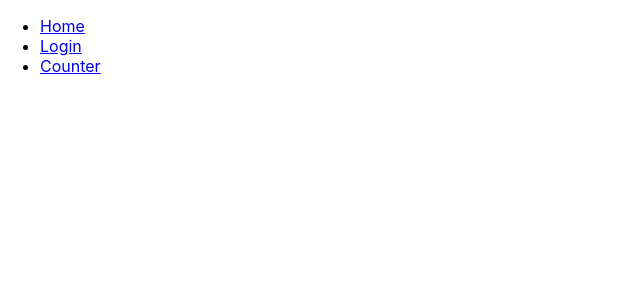
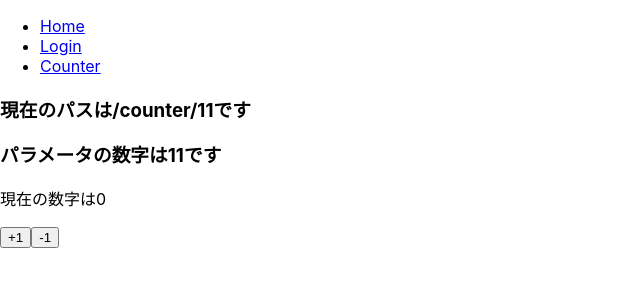
Before and after one commit to masaokaka/react-sample, a React (Create React App) app: page /counter/11 in a window 1280 px wide. Shown: the top 300 px of the page, without its empty margins (0-640 px from the left). Built offline with nearby package versions, Linux system fonts and the light colour scheme.

Commit message:
ルーターの練習で作成

```diff
--- a/src/App.js
+++ b/src/App.js
@@ -2,7 +2,14 @@ import React from 'react';
 import {Home} from './component/Home';
 import {Login} from './component/Login';
 import {Counter} from './component/Counter';
-import {BrowserRouter as Router,Switch,Route,Link } from 'react-router-dom';
+import {Nopath} from './component/Nopath';
+import {
+  BrowserRouter as Router,
+  Switch,
+  Route,
+  Link,
+ } from 'react-router-dom';
+
 
 const App = () => {
   return (
@@ -15,18 +22,21 @@ const App = () => {
                 <Link to='/'>Home</Link>
               </li>
               <li>
-                <Link to='/login'>Login</Link>
+                <Link to='/login/777'>Login</Link>
               </li>
               <li>
-                <Link to='/counter'>Counter</Link>
+                <Link to='/counter/11'>Counter</Link>
               </li>
             </ul>
           </nav>
         </div>
         <Switch>
           <Route path='/' exact component={Home}/>
-          <Route path='/login' exact component={Login}/>
-          <Route path='/counter' exact component={Counter}/>
+          <Route path='/login/:id' exact component={Login}/>
+          <Route path='/counter/:num' exact component={Counter}/>
+
+          {/* path指定がないと、指定のないURLに対して返される画面が作れる */}
+          <Route component={Nopath}/>
         </Switch>
       </Router>
     </React.Fragment>
--- a/src/component/Counter.js
+++ b/src/component/Counter.js
@@ -1,16 +1,17 @@
 import React from 'react';
 import {useSelector,useDispatch} from 'react-redux'
 import {countPlus,countMinus} from '../actions'
+import {Showpath} from './Showpath'
 
-const countSelector = (state) => state.counter.val
 export const Counter = () => {
-    const counter = useSelector(countSelector)
+    const counter = useSelector(state=>state.counter.val)
     const dispatch = useDispatch()
   return (
     <React.Fragment>
-        <p>現在の数字は{counter}</p>
-        <button onClick={(()=>dispatch(countPlus))}>+1</button>
-        <button onClick={(()=>dispatch(countMinus))}>-1</button>
+      <Showpath/>
+      <p>現在の数字は{counter}</p>
+      <button onClick={(()=>dispatch(countPlus()))}>+1</button>
+      <button onClick={(()=>dispatch(countMinus()))}>-1</button>
     </React.Fragment>
   );
 }
--- a/src/component/Home.js
+++ b/src/component/Home.js
@@ -1,3 +1,10 @@
+import React from "react";
+import {Showpath} from './Showpath'
 export const Home = ()=>{
-    return <h1>ホーム画面です</h1>;
+    return (
+    <React.Fragment>
+        <h1>ホーム画面です</h1>
+        <Showpath/>
+    </React.Fragment>
+    )
 }
--- a/src/component/Login.js
+++ b/src/component/Login.js
@@ -1,3 +1,11 @@
+import React from "react";
+import {Showpath} from './Showpath'
+
 export const Login = ()=>{
-    return <h1>ログイン画面です</h1>;
+    return (
+    <React.Fragment>
+        <h1>ログイン画面です</h1>
+        <Showpath/>
+    </React.Fragment>
+    )
 }
--- /dev/null
+++ b/src/component/Nopath.js
@@ -0,0 +1,3 @@
+export const Nopath =()=>{
+    return <h1>パスの指定がありません</h1>
+}
--- /dev/null
+++ b/src/component/Showpath.js
@@ -0,0 +1,19 @@
+import React from 'react';
+import {useParams,useLocation} from 'react-router-dom'
+export const Showpath = () =>{
+    const location = useLocation();
+    const path = location.pathname;
+    const {num} = useParams();
+    const {id} = useParams();
+    return (
+    <React.Fragment>
+        <h3>現在のパスは{path}です</h3>
+        {num &&
+        <h3>パラメータの数字は{num}です</h3>
+        }
+        {id &&
+        <h3>パラメータのIDは{id}です</h3>
+        }
+    </React.Fragment>
+    )
+  }
```
